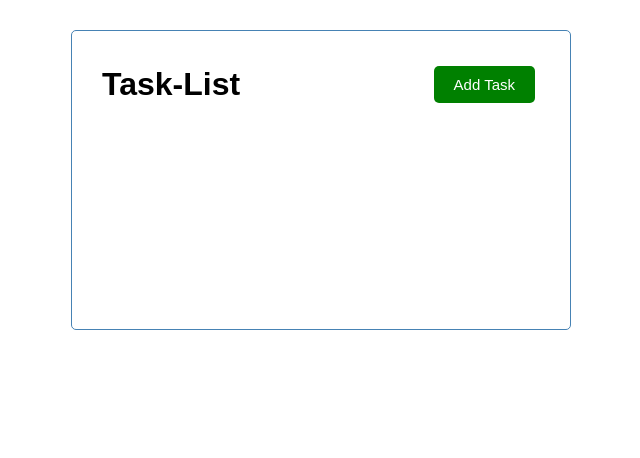
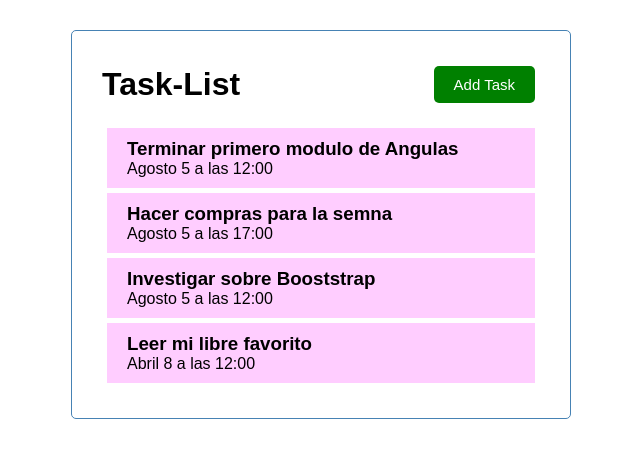
Before and after one commit to Letilita/task-list, an Angular app: page / in a window 1280 px wide. Shown: the top 458 px of the page, without its empty margins (319-959 px from the left). Built offline with nearby package versions, Linux system fonts and the light colour scheme.

Commit message:
lista de  items

```diff
--- a/src/app/app.component.html
+++ b/src/app/app.component.html
@@ -1,3 +1,4 @@
 <div class="container">
     <app-header></app-header>
+    <app-tasks></app-tasks>
 </div>
--- a/src/app/app.module.ts
+++ b/src/app/app.module.ts
@@ -4,12 +4,16 @@ import { BrowserModule } from '@angular/platform-browser';
 import { AppComponent } from './app.component';
 import { HeaderComponent } from './components/header/header.component';
 import { ButtonComponent } from './components/button/button.component';
+import { TasksComponent } from './components/tasks/tasks.component';
+import { TasksItemComponent } from './components/tasks-item/tasks-item.component';
 
 @NgModule({
   declarations: [
     AppComponent,
     HeaderComponent,
-    ButtonComponent
+    ButtonComponent,
+    TasksComponent,
+    TasksItemComponent
   ],
   imports: [
     BrowserModule
--- /dev/null
+++ b/src/app/components/tasks-item/tasks-item.component.css
@@ -0,0 +1,17 @@
+.task {
+    background-color: #f4f4;
+    margin: 5px;
+    padding: 10px 20px;
+    cursor: pointer;
+
+}
+
+.task.reminder{
+    border-left: 5px solid green;
+}
+
+.task h3{
+    display: flex;
+    align-items: center;
+    justify-content: space-between;
+}
--- /dev/null
+++ b/src/app/components/tasks-item/tasks-item.component.html
@@ -0,0 +1,5 @@
+<div class="task">
+    <h3>{{task.text}}</h3>
+    <p>{{task.day}}</p>
+
+</div>
--- /dev/null
+++ b/src/app/components/tasks-item/tasks-item.component.ts
@@ -0,0 +1,20 @@
+import { Component, Input, OnInit } from '@angular/core';
+import {Task} from "../../Task";
+import {TASK} from "../../mock-task"
+
+@Component({
+  selector: 'app-tasks-item',
+  templateUrl: './tasks-item.component.html',
+  styleUrls: ['./tasks-item.component.css']
+})
+export class TasksItemComponent implements OnInit {
+
+  @Input() task: Task = TASK[0];
+
+
+  constructor() { }
+
+  ngOnInit(): void {
+  }
+
+}
--- /dev/null
+++ b/src/app/components/tasks/tasks.component.html
@@ -0,0 +1,7 @@
+<app-tasks-item
+    *ngFor="let task of tasks"
+    [task]= "task"
+>
+
+
+</app-tasks-item>
--- /dev/null
+++ b/src/app/components/tasks/tasks.component.ts
@@ -0,0 +1,19 @@
+import { Component, OnInit } from '@angular/core';
+import { TASK } from 'src/app/mock-task';
+import {Task} from "../../Task";
+
+@Component({
+  selector: 'app-tasks',
+  templateUrl: './tasks.component.html',
+  styleUrls: ['./tasks.component.css']
+})
+export class TasksComponent implements OnInit {
+
+  tasks:Task[] = TASK;
+
+  constructor() { }
+
+  ngOnInit(): void {
+  }
+
+}
```
Also changed, not shown: src/app/components/tasks/tasks.component.css (added), 2 other files (tests, documents, lock files or other folders).
